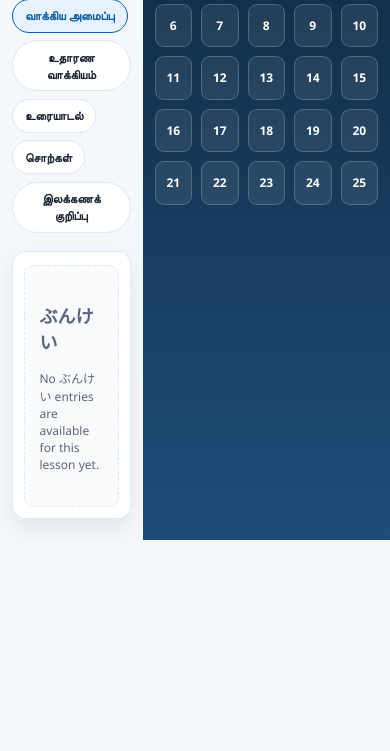
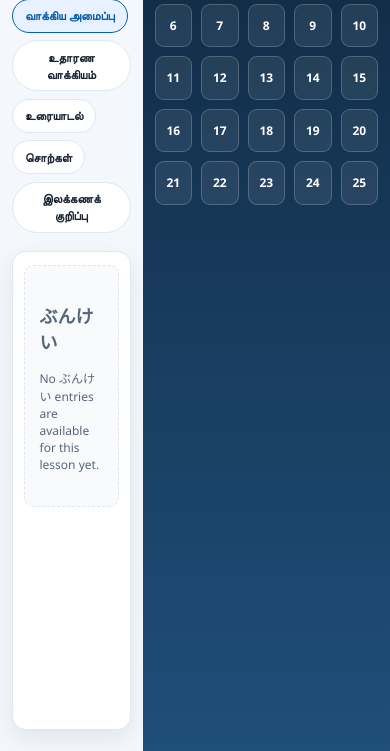
Before and after one commit to naga2hands/Learn_Japanese, a plain HTML site: page index.html in a window 390 px wide. Shown: the part 93-844 px from the top of the page. Drawn offline with Linux system fonts and the light colour scheme; no server answers.

Commit message:
Refactor height properties in styles.css to use percentage instead of viewport height for better responsiveness

```diff
--- a/styles.css
+++ b/styles.css
@@ -36,7 +36,7 @@ button {
   display: grid;
   grid-template-columns: minmax(0, 1fr) 330px;
   min-height: 100vh;
-  height: 100vh;
+  height: 100%;
   min-width: 980px;
 }
 
@@ -46,7 +46,7 @@ button {
   padding: 24px 14px;
   position: sticky;
   top: 0;
-  height: 100vh;
+  height: 100%;
   overflow: hidden;
   order: 2;
   width: 330px;
@@ -111,7 +111,7 @@ button {
   display: flex;
   flex-direction: column;
   min-height: 0;
-  height: 100vh;
+  height: 100%;
 }
 
 .lesson-header {
@@ -454,7 +454,7 @@ button {
 
   .lesson-sidebar {
     position: sticky;
-    height: 100vh;
+    height: 100%;
     padding: 18px 16px;
     width: 330px;
     min-width: 330px;
```
